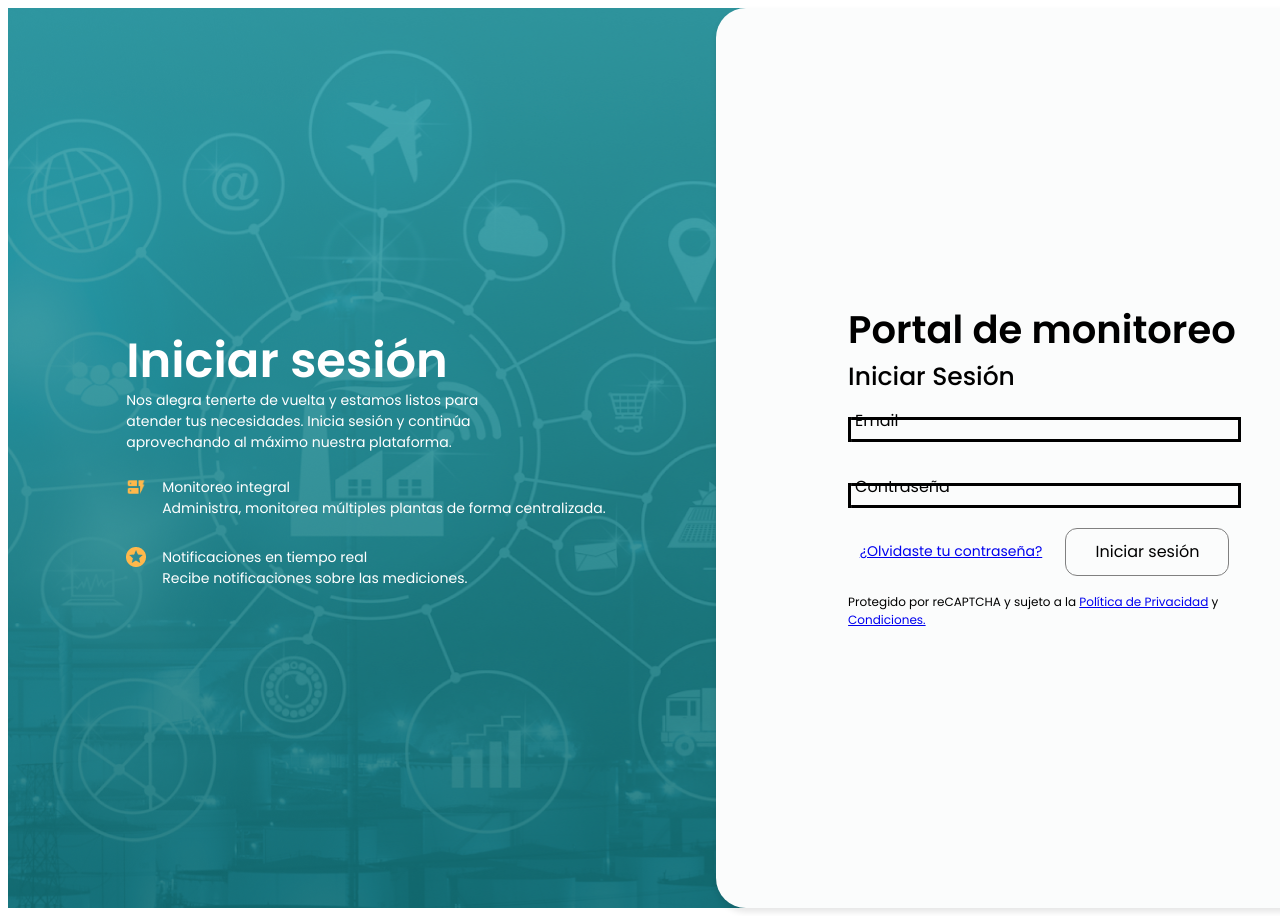
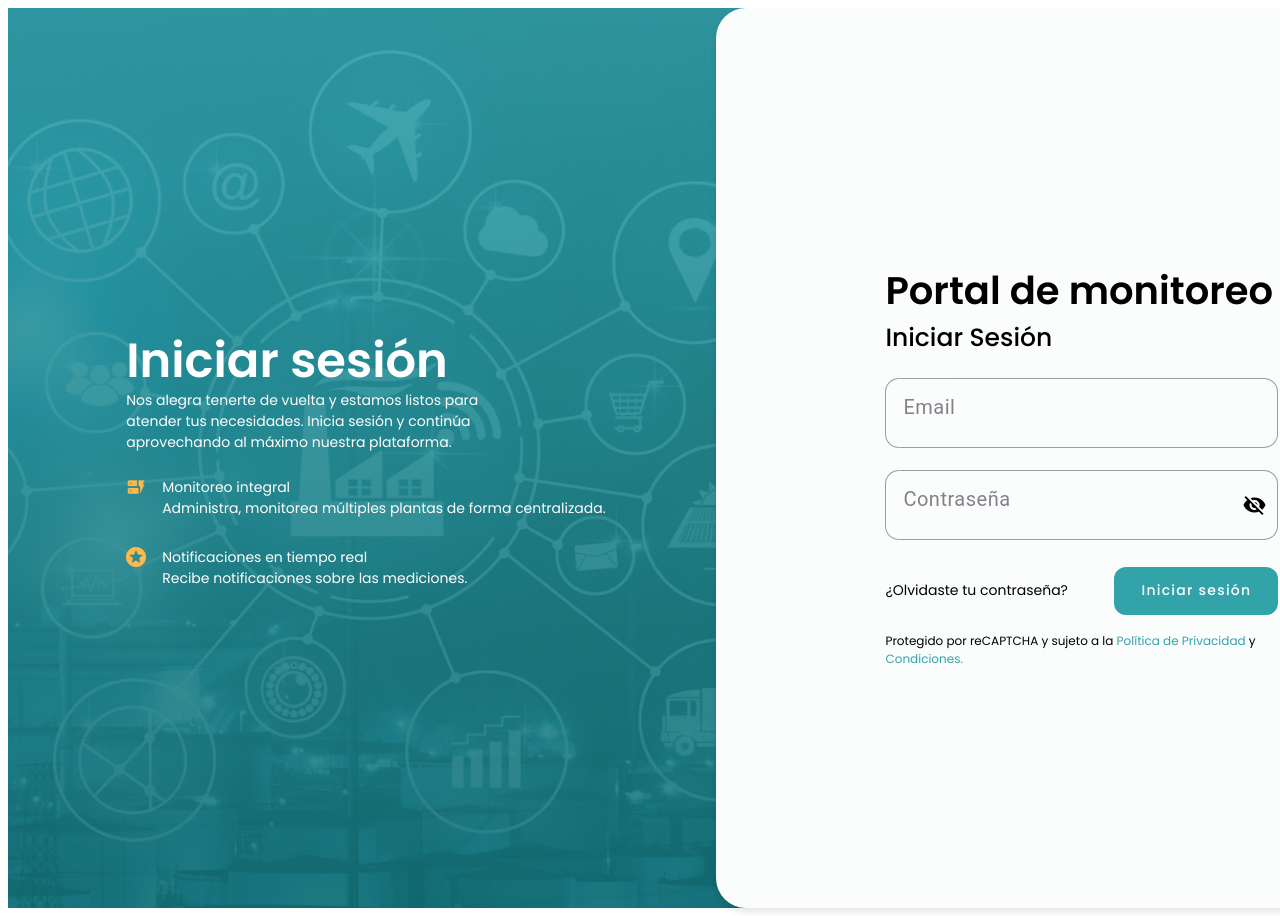
Before and after one commit to JuanZu77/frontend-dashboard-monitoreo, an Angular app: page /login in a window 1280 px wide. Shown: the top 916 px of the page. Built offline with nearby package versions, Linux system fonts and the light colour scheme.

Commit message:
Updated dashboard structure and finished login design

```diff
--- a/angular.json
+++ b/angular.json
@@ -37,7 +37,9 @@
               }
             ],
             "styles": [
-              "src/styles.css"
+                "src/styles.css",
+                "@angular/material/prebuilt-themes/indigo-pink.css"
+
             ],
             "scripts": [],
             "server": "src/main.server.ts",
--- a/package.json
+++ b/package.json
@@ -17,7 +17,7 @@
     "@angular/compiler": "^18.2.0",
     "@angular/core": "^18.2.0",
     "@angular/forms": "^18.2.0",
-    "@angular/material": "^17.0.0",
+    "@angular/material": "^17.3.10",
     "@angular/platform-browser": "^18.2.0",
     "@angular/platform-browser-dynamic": "^18.2.0",
     "@angular/platform-server": "^18.2.0",
--- a/src/app/modules/login/component/login.component.css
+++ b/src/app/modules/login/component/login.component.css
@@ -116,41 +116,87 @@
   font-weight: 500;
 }
 
-mat-form-field {
-  width: 100%;
-  margin-bottom: 1em;
+
+.captcha{
+  width: 393px;
+}
+.captcha p{
+  font-size: 12px;
+  font-weight: 400;
+}
+.captcha a{
+  text-decoration: none;
+  font-size: 12px;
+  font-weight: 400;
+  color: #33A3AA;
 }
 
-.inputs-form{
+/*LOGIN*/
+mat-form-field{
+  width: 100%;
+  margin-bottom: 0;
+}
+
+.login-right-content{
   width: 393px;
-  height: 58px;
-  margin-bottom: 3em;
+}
+
+.full-width input{
+  width: 393px;
+  height: 38px;
+}
+
+.full-width mat-label {
+  font-size: 20px;
+  color: #84818A;
+  text-align: center;
+}
+
+:host ::ng-deep .mdc-text-field--outlined {
+  --mdc-outlined-text-field-container-shape: 14px;
 
 }
+
 
 .buttons-form{
   width: 393px;
   height: 58px;
   display: flex;
-  justify-content: space-around;
+  justify-content: space-between;
   align-items:center;
   }
+
   .buttons-form button{
     width: 164px;
     height: 48px;
-    border: 1px solid gray;
     border-radius: 12px;
+    font-family:'poppins';
+    font-size: 14px;
+    font-weight: 500;
+    background-color: #33A3AA;
+    box-shadow: none;
   }
 
 .buttons-form a{
     font-size: 14px;
+    text-decoration: none;
+    color: black;
 }
-.captcha{
-  width: 393px;
+
+
+:host ::ng-deep .mdc-text-field--outlined.mdc-text-field--focused .mdc-notched-outline {
+  border-color: #84818A !important;
 }
-.captcha p{
-  font-size: 12px;
+
+:host ::ng-deep .mdc-text-field--outlined {
+  --mdc-outlined-text-field-hover-outline-color:#84818A !important;
 }
-.captcha a{
-  font-size: 12px;
+:host ::ng-deep .mdc-text-field--outlined {
+  --mdc-outlined-text-field-focus-outline-color:#84818A !important;
 }
+:host ::ng-deep .mdc-text-field--outlined {
+  --mdc-outlined-text-field-error-focus-outline-color:#84818A !important;
+}
+:host ::ng-deep .mdc-text-field--outlined .mdc-text-field__input {
+  caret-color: #84818A !important; /*  color del cursor */
+}
--- a/src/app/modules/login/component/login.component.html
+++ b/src/app/modules/login/component/login.component.html
@@ -36,29 +36,35 @@
       </div>
 
 
-      <div class="form">
-      <form>
-
-        <div class="inputs-form">
-            <mat-form-field appearance="outline">
+      <!--FORM LOGIN-->
+      <form [formGroup]="loginForm" (ngSubmit)="onSubmit()">
+        <mat-form-field class="full-width" appearance="outline">
           <mat-label>Email</mat-label>
-              <input matInput type="email" />
+          <input matInput formControlName="email" />
+          <mat-error *ngIf="submitted && loginForm.get('email')?.hasError('email')">
+            Ingrese un email válido.
+          </mat-error>
         </mat-form-field>
 
-            <mat-form-field appearance="outline">
+        <mat-form-field class="full-width" appearance="outline">
           <mat-label>Contraseña</mat-label>
-              <input matInput type="password" />
+          <input matInput formControlName="password" [type]="hide ? 'password' : 'text'" />
+          <button mat-icon-button matSuffix (click)="hide = !hide">
+            <mat-icon>{{ hide ? 'visibility_off' : 'visibility' }}</mat-icon>
+          </button>
+          <mat-error *ngIf="submitted && loginForm.get('password')?.hasError('minlength')">
+            La contraseña debe tener al menos 8 caracteres.
+          </mat-error>
         </mat-form-field>
-       </div>
 
           <div class="buttons-form">
             <a href="#">¿Olvidaste tu contraseña?</a>
 
-           <button mat-raised-button color="primary">
+            <button mat-raised-button color="primary" type="submit">
               Iniciar sesión
+
             </button>
           </div>
-
         </form>
 
       <div class="captcha">
@@ -68,7 +74,7 @@
          <a href="#">Condiciones.</a>
         </p>
       </div>
-    </div>
+
    </div>
 
  </div>
--- a/src/app/modules/login/component/login.component.ts
+++ b/src/app/modules/login/component/login.component.ts
@@ -1,10 +1,44 @@
-import { Component } from '@angular/core';
+import { Component, OnInit } from '@angular/core';
+import { FormGroup, FormBuilder, Validators, FormControl } from '@angular/forms';
 
 @Component({
   selector: 'app-login',
   templateUrl: './login.component.html',
-  styleUrl: './login.component.css'
+  styleUrls: ['./login.component.css']
 })
-export class LoginComponent {
+export class LoginComponent implements OnInit{
 
+  loginForm!: FormGroup;
+  submitted = false;
+  hide = true;
+
+  constructor() { }
+
+  ngOnInit(): void {
+    this.loginForm = new FormGroup({
+      email: new FormControl('', [Validators.email]),
+      password: new FormControl('', [Validators.minLength(8)])
+    });
+  }
+
+
+  onSubmit() {
+    this.submitted = true;
+    // Verificamos manualmente si los campos están vacíos
+    const email = this.loginForm.get('email')?.value;
+    const password = this.loginForm.get('password')?.value;
+
+    // Evitar envío si alguno de los campos está vacío
+    if (!email || !password) {
+      console.log('Por favor, complete todos los campos');
+      return; // Si están vacíos, no continuamos con el envío
+    }
+
+    // Verificamos si el formulario es válido
+    if (this.loginForm.valid) {
+      console.log('Formulario enviado:', this.loginForm.value);
+    } else {
+      console.log('Formulario inválido');
+    }
+  }
 }
--- a/src/app/modules/login/login.module.ts
+++ b/src/app/modules/login/login.module.ts
@@ -3,8 +3,7 @@ import { CommonModule } from '@angular/common';
 import { LoginComponent } from './component/login.component';
 import { MaterialModule } from '../material/material.module';
 import { RouterModule } from '@angular/router';
-import { FormsModule } from '@angular/forms';
-
+import { ReactiveFormsModule } from '@angular/forms';
 
 
 @NgModule({
@@ -13,7 +12,7 @@ import { FormsModule } from '@angular/forms';
     CommonModule,
     MaterialModule,
     RouterModule,
-    FormsModule,
+    ReactiveFormsModule
   ]
 })
 export class LoginModule { }
--- a/src/index.html
+++ b/src/index.html
@@ -9,6 +9,9 @@
 
   <link href="https://fonts.googleapis.com/css2?family=Poppins:wght@300;400;500;600;700&display=swap" rel="stylesheet">
 
+  <link href="https://fonts.googleapis.com/icon?family=Material+Icons" rel="stylesheet">
+
+
 </head>
 <body>
   <app-root></app-root>
```
Also changed, not shown: src/styles.css (line endings or trailing spaces), 1 other file (tests, documents, lock files or other folders). Lines whose indentation alone changed are shown as unchanged.
